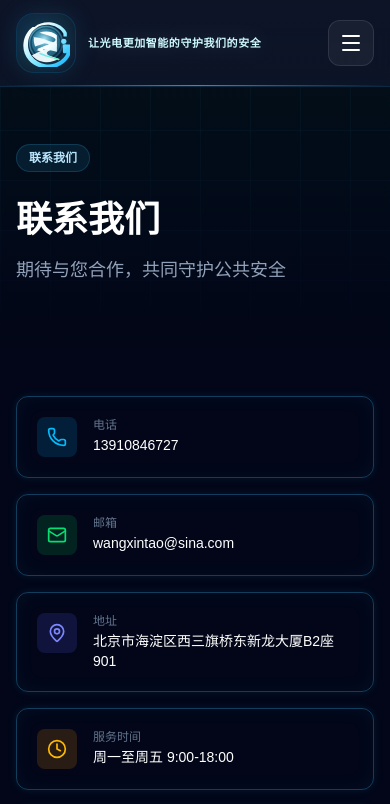
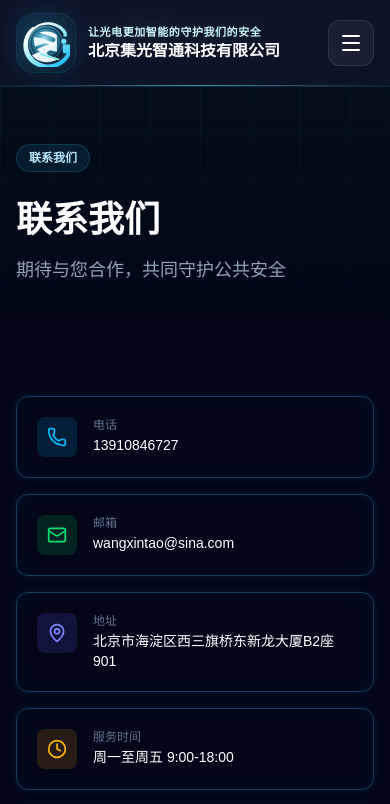
Before and after one commit to wangxintao-bj/jiguangzhitong, a React (Vite) app: page /contact in a window 390 px wide. Shown: the top 804 px of the page. Built offline with nearby package versions, Linux system fonts and the light colour scheme.

Commit message:
fix: 手机端首页顶部显示公司名称

```diff
--- a/src/components/Navbar.tsx
+++ b/src/components/Navbar.tsx
@@ -58,7 +58,7 @@ export default function Navbar() {
                 {t('nav.slogan')}
               </p>
 
-              <p className="hidden sm:block mt-1 text-[16px] md:text-[22px] xl:text-[24px] font-bold text-white leading-[1.06] max-w-[250px] md:max-w-[340px] xl:max-w-[400px] truncate">
+              <p className="block mt-1 text-[16px] md:text-[22px] xl:text-[24px] font-bold text-white leading-[1.06] max-w-[250px] md:max-w-[340px] xl:max-w-[400px] truncate">
                 {brandTitle}
               </p>
               <p className="hidden md:block mt-1.5 text-[11px] md:text-[12px] text-slate-400 tracking-[0.06em] truncate">
```
Also changed, not shown: 1 other file (tests, documents, lock files or other folders).
